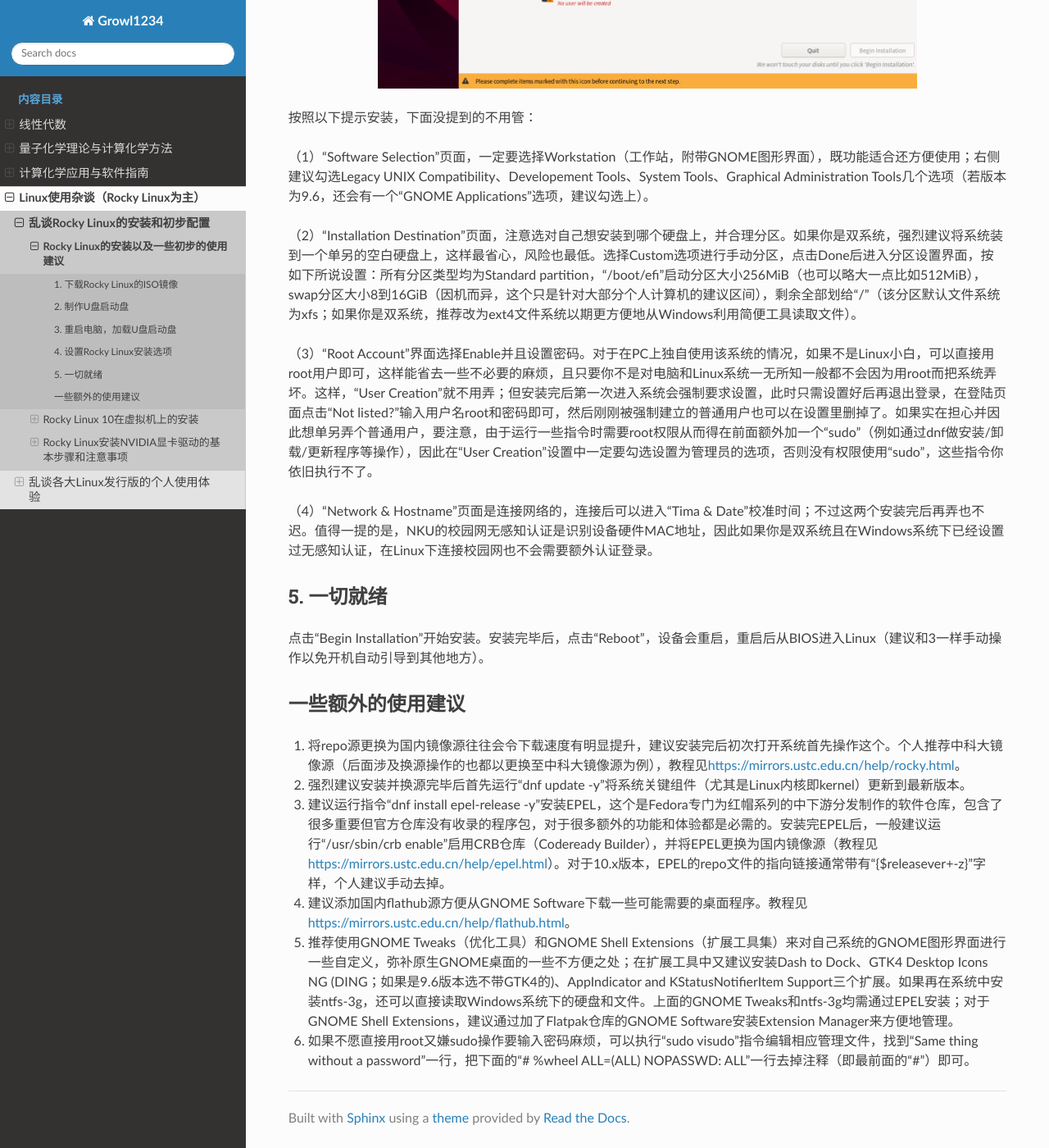
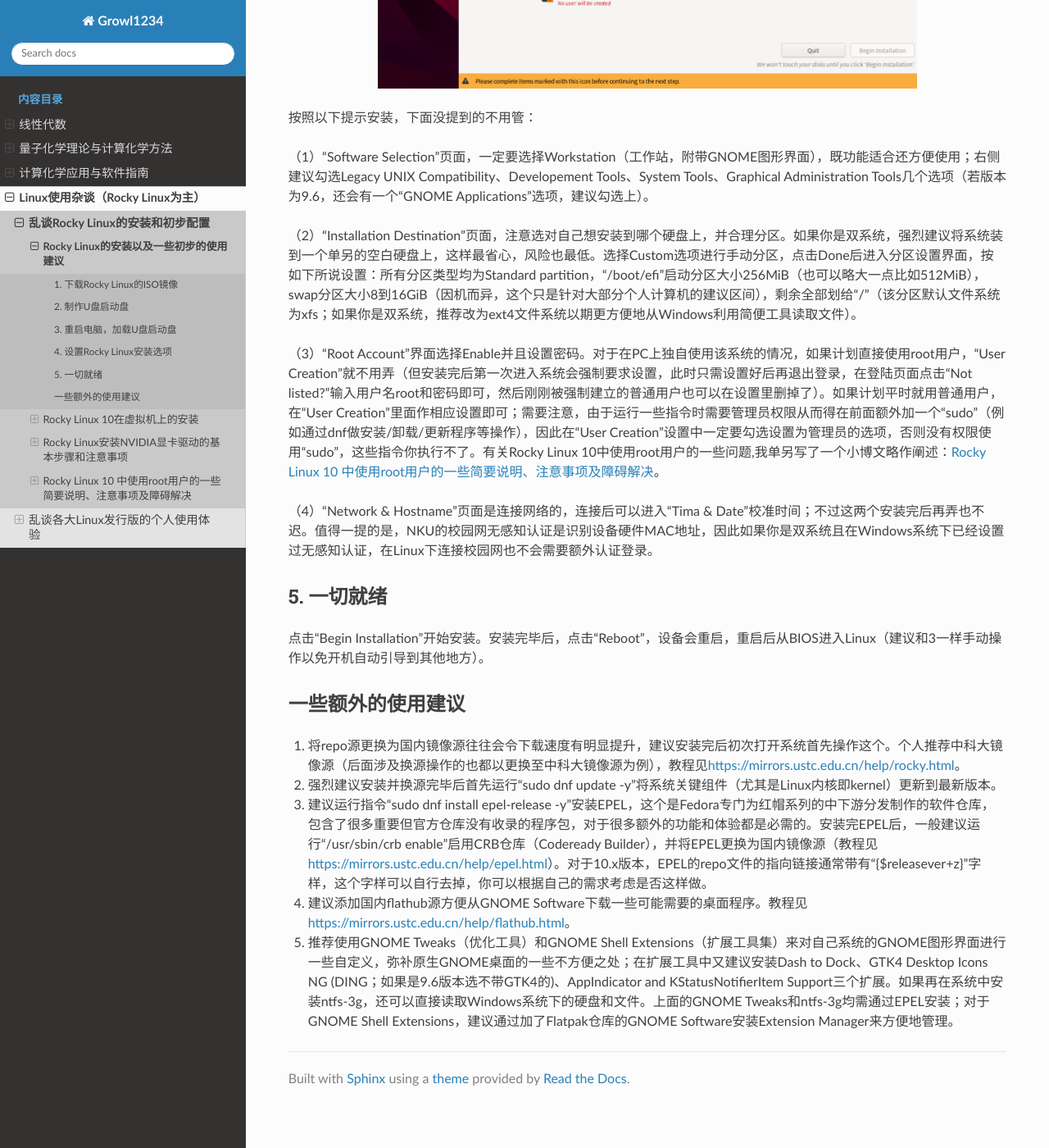
Before and after one commit to Growl1234/RTDProject, a Sphinx documentation site: the page built from source/linux/rocky/installation.md, in a window 1280 px wide and 1400 px high, scrolled down 1283 px. Shown: the whole window at 82% size. Built offline with Sphinx 7.4.7 and the Read the Docs theme 3.1.0, drawn with Linux system fonts in a browser that asks for light colours; some of the changed text lies outside the part shown.

Commit message:
Add new content

```diff
--- a/source/linux/index.rst
+++ b/source/linux/index.rst
@@ -15,6 +15,8 @@ Linux使用杂谈
 
 `Rocky Linux安装NVIDIA显卡驱动的基本步骤和注意事项 <./rocky/nvidia.html>`_
 
+`Rocky Linux 10 中使用root用户的一些简要说明、注意事项及障碍解决 <./rocky/privillege.html>`_
+
 .. toctree::
    :maxdepth: 5
    :hidden:
@@ -22,6 +24,7 @@ Linux使用杂谈
    rocky/installation
    rocky/vmware_installation
    rocky/nvidia
+   rocky/privillege
 
 乱谈各大Linux发行版的个人使用体验
 ~~~~~~~~~~~~~~
--- a/source/linux/rocky/installation.md
+++ b/source/linux/rocky/installation.md
@@ -39,7 +39,7 @@
 
 （2）“Installation Destination”页面，注意选对自己想安装到哪个硬盘上，并合理分区。如果你是双系统，强烈建议将系统装到一个单另的空白硬盘上，这样最省心，风险也最低。选择Custom选项进行手动分区，点击Done后进入分区设置界面，按如下所说设置：所有分区类型均为Standard partition，“/boot/efi”启动分区大小256MiB（也可以略大一点比如512MiB），swap分区大小8到16GiB（因机而异，这个只是针对大部分个人计算机的建议区间），剩余全部划给“/”（该分区默认文件系统为xfs；如果你是双系统，推荐改为ext4文件系统以期更方便地从Windows利用简便工具读取文件）。
 
-（3）“Root Account”界面选择Enable并且设置密码。对于在PC上独自使用该系统的情况，如果不是Linux小白，可以直接用root用户即可，这样能省去一些不必要的麻烦，且只要你不是对电脑和Linux系统一无所知一般都不会因为用root而把系统弄坏。这样，“User Creation”就不用弄；但安装完后第一次进入系统会强制要求设置，此时只需设置好后再退出登录，在登陆页面点击“Not listed?”输入用户名root和密码即可，然后刚刚被强制建立的普通用户也可以在设置里删掉了。如果实在担心并因此想单另弄个普通用户，要注意，由于运行一些指令时需要root权限从而得在前面额外加一个“sudo”（例如通过dnf做安装/卸载/更新程序等操作），因此在“User Creation”设置中一定要勾选设置为管理员的选项，否则没有权限使用“sudo”，这些指令你依旧执行不了。
+（3）“Root Account”界面选择Enable并且设置密码。对于在PC上独自使用该系统的情况，如果计划直接使用root用户，“User Creation”就不用弄（但安装完后第一次进入系统会强制要求设置，此时只需设置好后再退出登录，在登陆页面点击“Not listed?”输入用户名root和密码即可，然后刚刚被强制建立的普通用户也可以在设置里删掉了）。如果计划平时就用普通用户，在“User Creation”里面作相应设置即可；需要注意，由于运行一些指令时需要管理员权限从而得在前面额外加一个“sudo”（例如通过dnf做安装/卸载/更新程序等操作），因此在“User Creation”设置中一定要勾选设置为管理员的选项，否则没有权限使用“sudo”，这些指令你执行不了。有关Rocky Linux 10中使用root用户的一些问题,我单另写了一个小博文略作阐述：[Rocky Linux 10 中使用root用户的一些简要说明、注意事项及障碍解决](./privillege)。
 
 （4）“Network & Hostname”页面是连接网络的，连接后可以进入“Tima & Date”校准时间；不过这两个安装完后再弄也不迟。值得一提的是，NKU的校园网无感知认证是识别设备硬件MAC地址，因此如果你是双系统且在Windows系统下已经设置过无感知认证，在Linux下连接校园网也不会需要额外认证登录。
 
@@ -51,8 +51,7 @@
 ### 一些额外的使用建议
 
 1. 将repo源更换为国内镜像源往往会令下载速度有明显提升，建议安装完后初次打开系统首先操作这个。个人推荐中科大镜像源（后面涉及换源操作的也都以更换至中科大镜像源为例），教程见[https://mirrors.ustc.edu.cn/help/rocky.html](https://mirrors.ustc.edu.cn/help/rocky.html)。
-2. 强烈建议安装并换源完毕后首先运行“dnf update -y”将系统关键组件（尤其是Linux内核即kernel）更新到最新版本。
-3. 建议运行指令“dnf install epel-release -y”安装EPEL，这个是Fedora专门为红帽系列的中下游分发制作的软件仓库，包含了很多重要但官方仓库没有收录的程序包，对于很多额外的功能和体验都是必需的。安装完EPEL后，一般建议运行“/usr/sbin/crb enable”启用CRB仓库（Codeready Builder），并将EPEL更换为国内镜像源（教程见[https://mirrors.ustc.edu.cn/help/epel.html](https://mirrors.ustc.edu.cn/help/epel.html)）。对于10.x版本，EPEL的repo文件的指向链接通常带有“{$releasever+-z}”字样，个人建议手动去掉。
+2. 强烈建议安装并换源完毕后首先运行“sudo dnf update -y”将系统关键组件（尤其是Linux内核即kernel）更新到最新版本。
+3. 建议运行指令“sudo dnf install epel-release -y”安装EPEL，这个是Fedora专门为红帽系列的中下游分发制作的软件仓库，包含了很多重要但官方仓库没有收录的程序包，对于很多额外的功能和体验都是必需的。安装完EPEL后，一般建议运行“/usr/sbin/crb enable”启用CRB仓库（Codeready Builder），并将EPEL更换为国内镜像源（教程见[https://mirrors.ustc.edu.cn/help/epel.html](https://mirrors.ustc.edu.cn/help/epel.html)）。对于10.x版本，EPEL的repo文件的指向链接通常带有“{$releasever+z}”字样，这个字样可以自行去掉，你可以根据自己的需求考虑是否这样做。
 4. 建议添加国内flathub源方便从GNOME Software下载一些可能需要的桌面程序。教程见[https://mirrors.ustc.edu.cn/help/flathub.html](https://mirrors.ustc.edu.cn/help/flathub.html)。
 5. 推荐使用GNOME Tweaks（优化工具）和GNOME Shell Extensions（扩展工具集）来对自己系统的GNOME图形界面进行一些自定义，弥补原生GNOME桌面的一些不方便之处；在扩展工具中又建议安装Dash to Dock、GTK4 Desktop Icons NG (DING；如果是9.6版本选不带GTK4的)、AppIndicator and KStatusNotifierItem Support三个扩展。如果再在系统中安装ntfs-3g，还可以直接读取Windows系统下的硬盘和文件。上面的GNOME Tweaks和ntfs-3g均需通过EPEL安装；对于GNOME Shell Extensions，建议通过加了Flatpak仓库的GNOME Software安装Extension Manager来方便地管理。
-6. 如果不愿直接用root又嫌sudo操作要输入密码麻烦，可以执行“sudo visudo”指令编辑相应管理文件，找到“Same thing without a password”一行，把下面的“# %wheel	ALL=(ALL)	NOPASSWD: ALL”一行去掉注释（即最前面的“#”）即可。
```
Also changed, not shown: other parts of source/linux/rocky/installation.md (+2 -2 lines), source/linux/rocky/privillege.md (added, +61 -0 lines), 1 other file.
